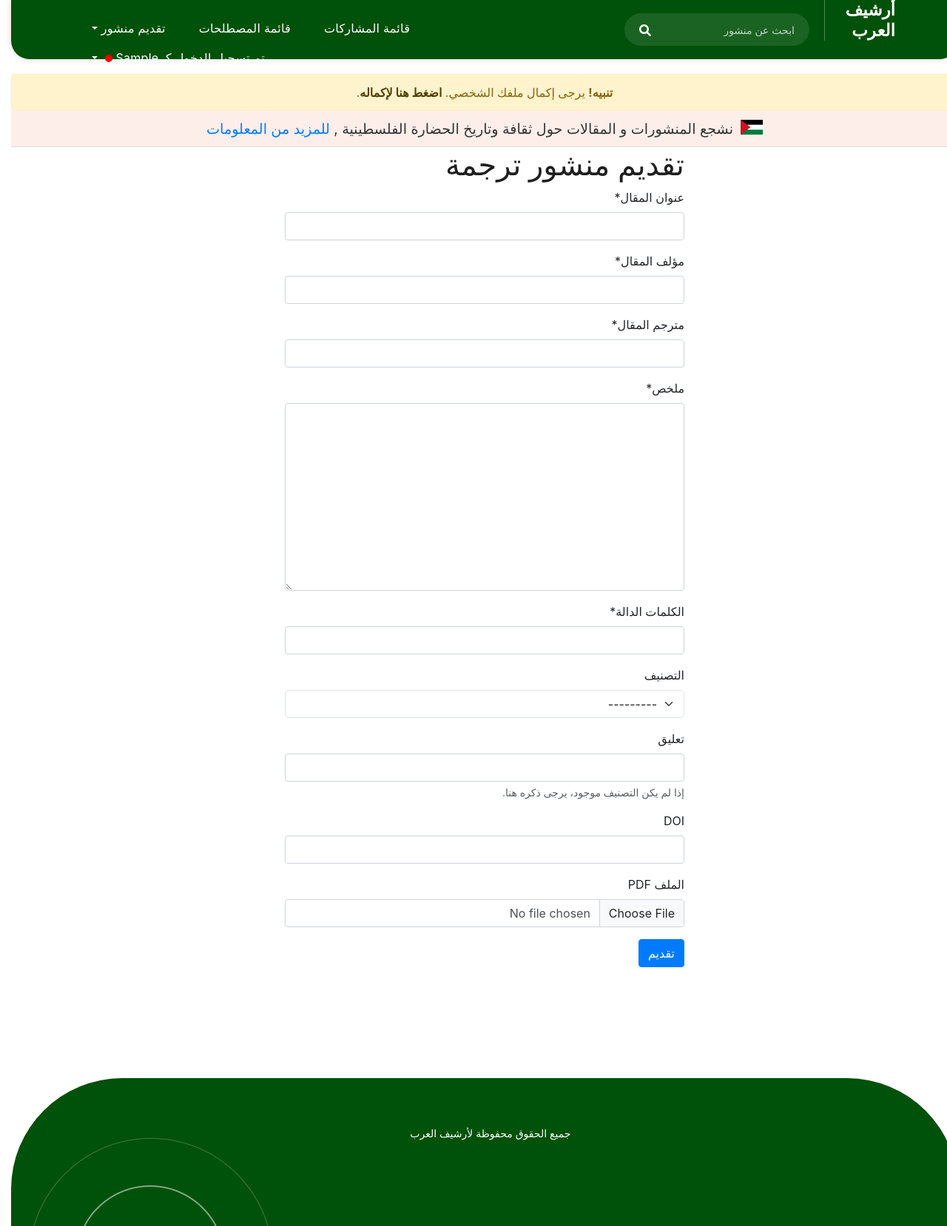
After one commit to Arabarxiv/arabarxiv, a Django app: page /create-translation-post in a window 1280 px wide. The commit adds this page. Shown: the whole page at 74% size. Run offline with Django 5.2, Linux system fonts and the light colour scheme; the visitor is signed in with stand-in values (Sample User, id 1); data that the repository does not hold is empty; some libraries are stand-ins or nearby versions.

Commit message:
add translation post model

```diff
--- a/main/forms.py
+++ b/main/forms.py
@@ -6,7 +6,7 @@ from django.contrib.auth.forms import AuthenticationForm
 from django.utils.translation import gettext_lazy as _
 from django_countries.widgets import CountrySelectWidget
 
-from .models import Post
+from .models import Post, TranslationPost
 class RegisterForm(UserCreationForm):
     email = forms.EmailField(required=True, label=('البريد الإلكتروني'))
 
@@ -25,13 +25,12 @@ class RegisterForm(UserCreationForm):
 class PostForm(forms.ModelForm):
     class Meta:
         model = Post
-        fields = ['title',  "authors", 'description',  "keywords", "is_translation",'category', "comments", "external_doi",  "pdf"]  # Add 'category' here
+        fields = ['title',  "authors", 'description',  "keywords",'category', "comments", "external_doi",  "pdf"]  # Add 'category' here
         labels = {
             'title': 'عنوان المقال',
             "authors": "مؤلف المقال",
             'description': 'ملخص',
             "keywords":"الكلمات الدالة",
-            "is_translation": "هل المقال ترجمة؟",
             'category': 'التصنيف',  # Add a label for 'category'
             "comments": "تعليق",
             "external_doi": "DOI",
@@ -41,6 +40,24 @@ class PostForm(forms.ModelForm):
             'comments': 'إذا لم يكن التصنيف موجود، يرجى ذكره هنا.',
         }
 
+class TranslationPostForm(forms.ModelForm):
+    class Meta:
+        model = TranslationPost
+        fields = ['title', "authors", "translator", 'description', "keywords", 'category', "comments", "external_doi", "pdf"]
+        labels = {
+            'title': 'عنوان المقال',
+            "authors": "مؤلف المقال",
+            'description': 'ملخص',
+            "keywords": "الكلمات الدالة",
+            'category': 'التصنيف',
+            "comments": "تعليق",
+            "external_doi": "DOI",
+            "pdf": "الملف PDF",
+            'translator': 'مترجم المقال',  # Label for the translator field
+        }
+        help_texts = {
+            'comments': 'إذا لم يكن التصنيف موجود، يرجى ذكره هنا.',
+        }
 
 class CustomLoginForm(AuthenticationForm):
     def __init__(self, request=None, *args, **kwargs):
--- a/main/models.py
+++ b/main/models.py
@@ -57,8 +57,6 @@ class Post(models.Model):
     reviewer_comments = models.TextField(blank=True)
     reviewer = models.ForeignKey(User, on_delete=models.SET_NULL, null=True, blank=True, related_name='reviewed_posts')
 
-    is_translation = models.BooleanField(default=False)
-
     def __str__(self):
         return self.title + "\n" + self.description
 
@@ -68,6 +66,9 @@ class Post(models.Model):
             self.category = category
         super(Post, self).save(*args, **kwargs)
 
+class TranslationPost(Post):
+    translator = models.CharField(max_length=400)
+
 class KeywordTranslation(models.Model):
     english_keyword = models.CharField(max_length=200)
     arabic_translation = models.CharField(max_length=200)
--- a/main/templates/main/base.html
+++ b/main/templates/main/base.html
@@ -54,7 +54,15 @@
     <ul class="nav">
       <li class="scroll-to-section"><a class="nav-link" href="/posts">قائمة المشاركات</a></li>
       <li class="scroll-to-section"><a class="nav-link" href="/terms">قائمة المصطلحات</a></li>
-      <li class="scroll-to-section"><a class="nav-link" href="/create-post">تقديم منشور</a></li>
+      <li class="nav-item dropdown">
+        <a class="nav-link dropdown-toggle" href="#" id="submitPostDropdown" role="button" data-toggle="dropdown" aria-haspopup="true" aria-expanded="false">
+            تقديم منشور
+        </a>
+        <div class="dropdown-menu" aria-labelledby="submitPostDropdown" style="background-color:black;">
+            <a class="dropdown-item" href="/create-post">تقديم منشور أصلي</a>
+            <a class="dropdown-item" href="/create-translation-post">تقديم ترجمة</a>
+        </div>
+    </li>
 
       {% if user.is_authenticated %}
       <li class="nav-item dropdown">
--- a/main/templates/main/create_post.html
+++ b/main/templates/main/create_post.html
@@ -7,6 +7,7 @@
 <div class="container">
   <div class="row justify-content-center">
     <div class="col-md-6">
+      <h1 class="text-right">تقديم منشور أصلي</h1>
       <form method="post" enctype="multipart/form-data">
         {% csrf_token %}
         {{ form|crispy }}
--- /dev/null
+++ b/main/templates/main/create_translation_post.html
@@ -0,0 +1,19 @@
+{% extends 'main/base.html' %}
+{% load crispy_forms_tags %}
+{% block title %}تقديم منشور ترجمة{% endblock title %}
+
+{% block content %}
+<div class="container">
+    <div class="row justify-content-center">
+      <div class="col-md-6">
+    <h1 class="text-right">تقديم منشور ترجمة</h1>
+    <form method="post" enctype="multipart/form-data" class="text-right">
+        {% csrf_token %}
+        {{ form|crispy }}
+
+        <button type="submit" class="btn btn-primary">تقديم</button>
+    </form>
+</div>
+</div>
+</div>
+{% endblock content %}
--- a/main/urls.py
+++ b/main/urls.py
@@ -20,6 +20,7 @@ urlpatterns = [
     path("authors", views.authors, name="authors"),
     path('search_results', views.search_posts, name="search"),
     path("become_reviewer", views.become_reviewer, name="become_reviewer"),
+    path('create-translation-post', views.create_translation_post, name='create_translation_post'),
 ]
 
 
--- a/main/views.py
+++ b/main/views.py
@@ -3,7 +3,7 @@ from .forms import RegisterForm, PostForm
 from django.contrib.auth.decorators import login_required, permission_required
 from django.contrib.auth import login, logout, authenticate
 from django.contrib.auth.models import User, Group
-from .models import Post, KeywordTranslation, MainCategory, Category
+from .models import Post, KeywordTranslation, MainCategory, Category, TranslationPost
 from .forms import CustomLoginForm
 from django.contrib import messages
 from googleapiclient.discovery import build
@@ -128,6 +128,23 @@ def create_post(request):
 
     return render(request, 'main/create_post.html', {"form": form})
 
+
+
+@login_required(login_url="/login")
+@permission_required("main.add_translationpost", login_url="/login", raise_exception=True)  # Update permission
+def create_translation_post(request):
+    if request.method == 'POST':
+        form = TranslationPostForm(request.POST, request.FILES)
+        if form.is_valid():
+            translation_post = form.save(commit=False)
+            translation_post.author = request.user  # Set the author as the current user
+            translation_post.save()
+            send_thank_you_email(request.user, translation_post)  # Send a thank you email
+            return redirect("/user_profile")  # Redirect to a relevant page after saving
+    else:
+        form = TranslationPostForm()  # Initialize an empty form for GET request
+
+    return render(request, 'main/create_translation_post.html', {"form": form})  # Render the specific template for creating a translation post
 
 def sign_up(request):
     if request.method == 'POST':
```
Also changed, not shown: main/templates/main/home.html (+6 -6 lines), main/migrations/0011_translationpost_remove_post_is_translation.py (added).
